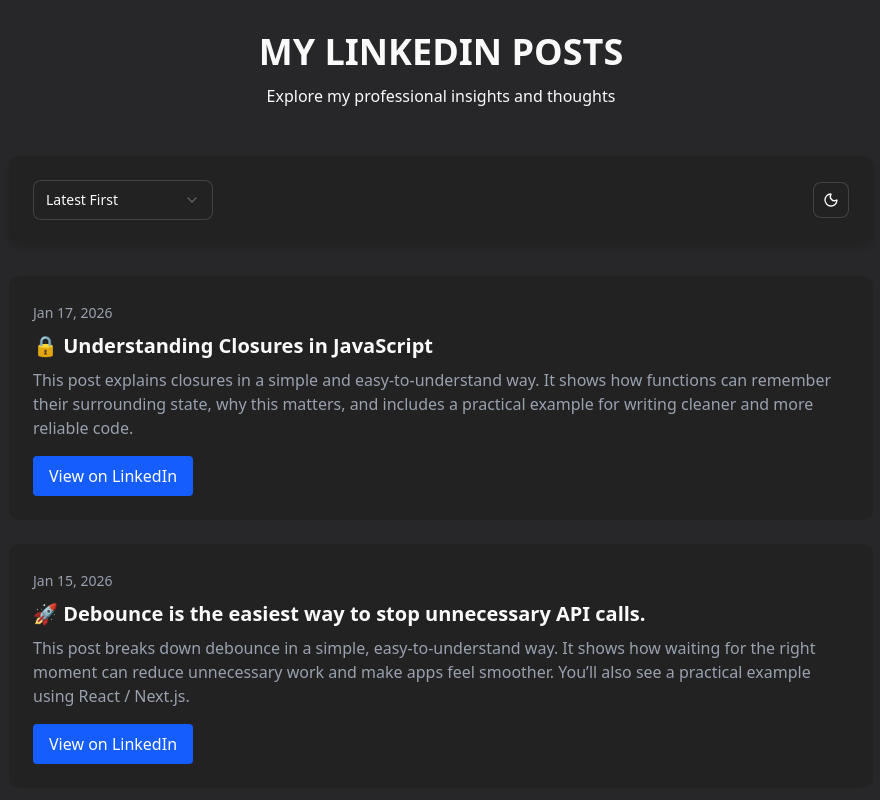
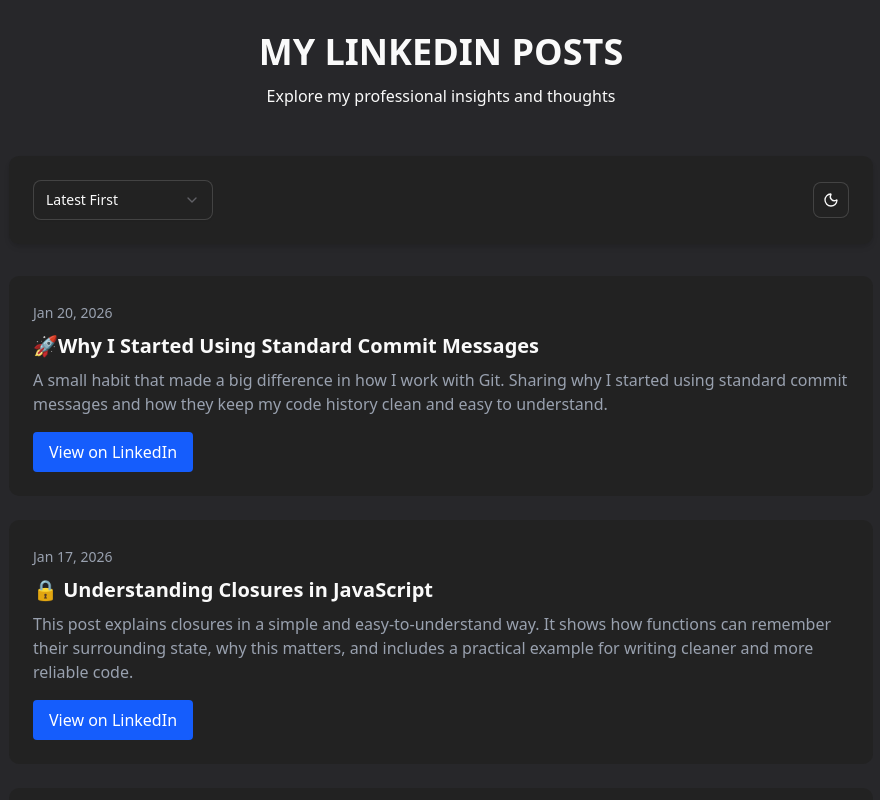
Before and after one commit to hatwell-jonel/linked-posts, a React (Vite) app: page / in a window 1280 px wide. Shown: the top 800 px of the page, without its empty margins (199-1079 px from the left). Built offline with nearby package versions, Linux system fonts and the light colour scheme.

Commit message:
feat (post) : add new post

```diff
--- a/src/data.ts
+++ b/src/data.ts
@@ -65,6 +65,13 @@ export const posts = [
         linkedinUrl: "https://www.linkedin.com/feed/update/urn:li:activity:7418299564631195648/",
         description: "This post explains closures in a simple and easy-to-understand way. It shows how functions can remember their surrounding state, why this matters, and includes a practical example for writing cleaner and more reliable code.",
         date: "1/17/2026"
+    },
+    {
+        id: uuidv4(),
+        title: "🚀Why I Started Using Standard Commit Messages",
+        linkedinUrl: "https://www.linkedin.com/feed/update/urn:li:activity:7419394948652875776/",
+        description: "A small habit that made a big difference in how I work with Git. Sharing why I started using standard commit messages and how they keep my code history clean and easy to understand.",
+        date: "1/20/2026"
     }
 ];
 
```
